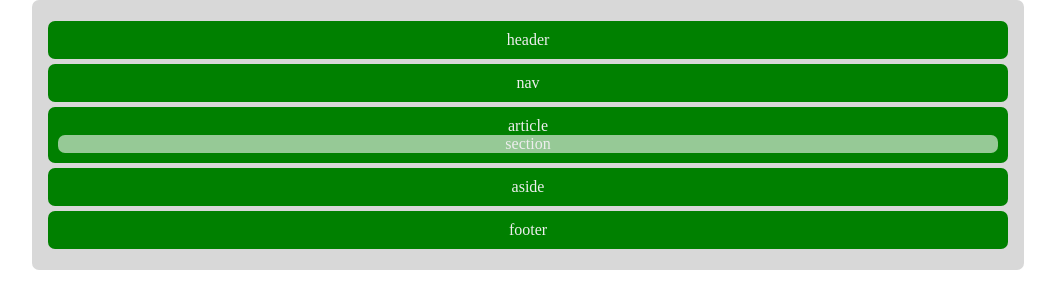
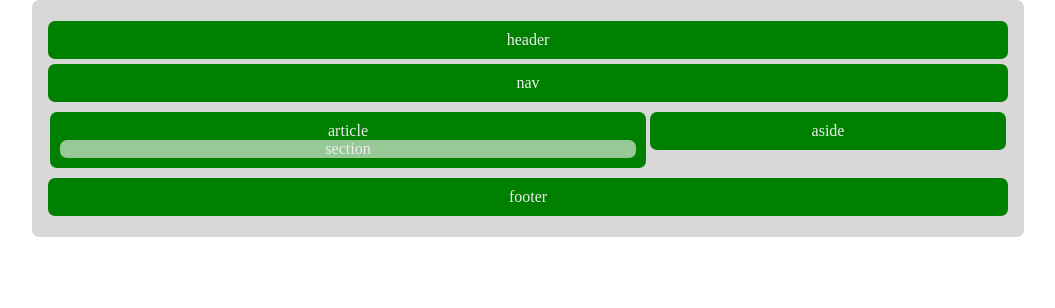
Before and after one commit to galileoguzman/curso-html5-mrci-tech, a plain HTML site: page index.html in a window 1280 px wide. Shown: the whole page, without its empty margins (112-1167 px from the left). Drawn offline with Linux system fonts and the light colour scheme.

Commit message:
display inline

```diff
--- a/index.html
+++ b/index.html
@@ -19,6 +19,21 @@
 		div{
 			border-radius: 7px;
 		}
+
+		#article{
+			width: 60%;
+		}
+
+		#article, #aside{
+			display: inline-block;
+			vertical-align: top;
+		}
+
+		#aside{
+			width: 35%;
+		}
+
+
 
 		#contenedor-general{
 			background-color: #d8d8d8;
```
